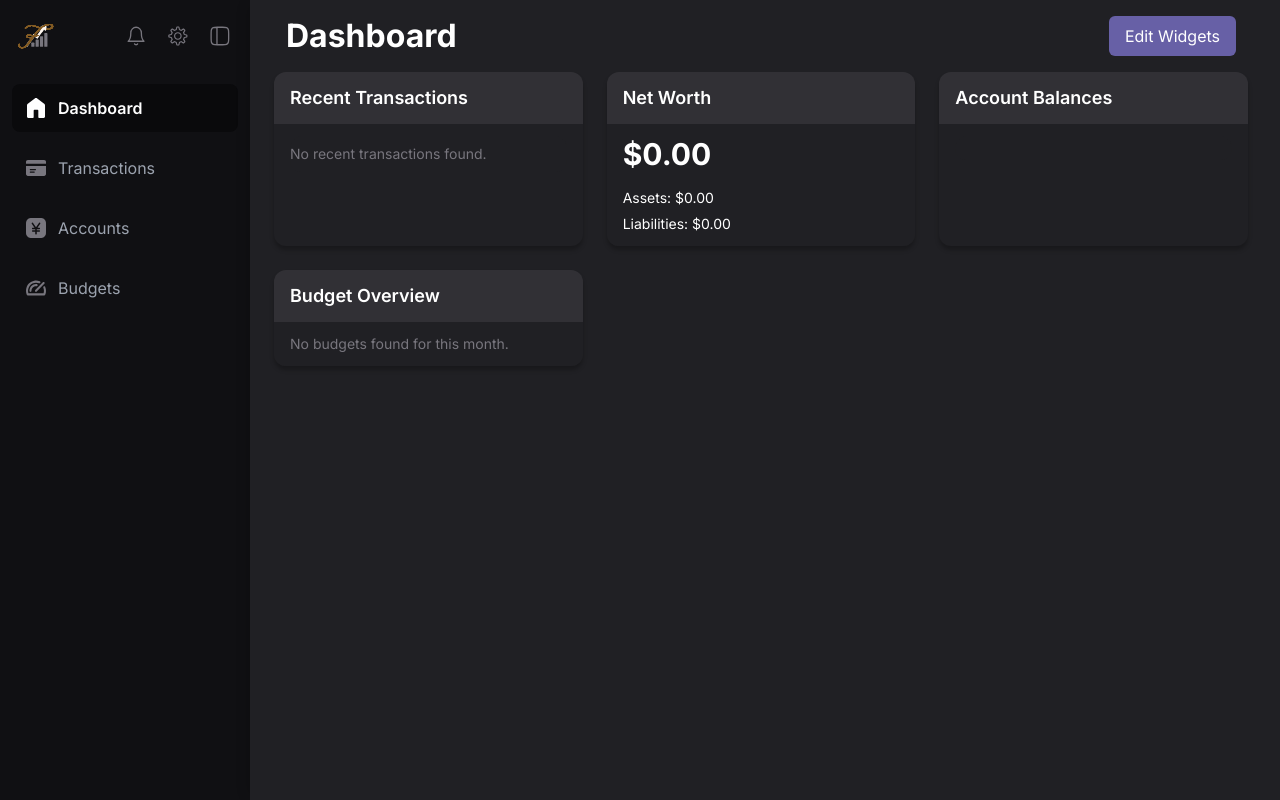
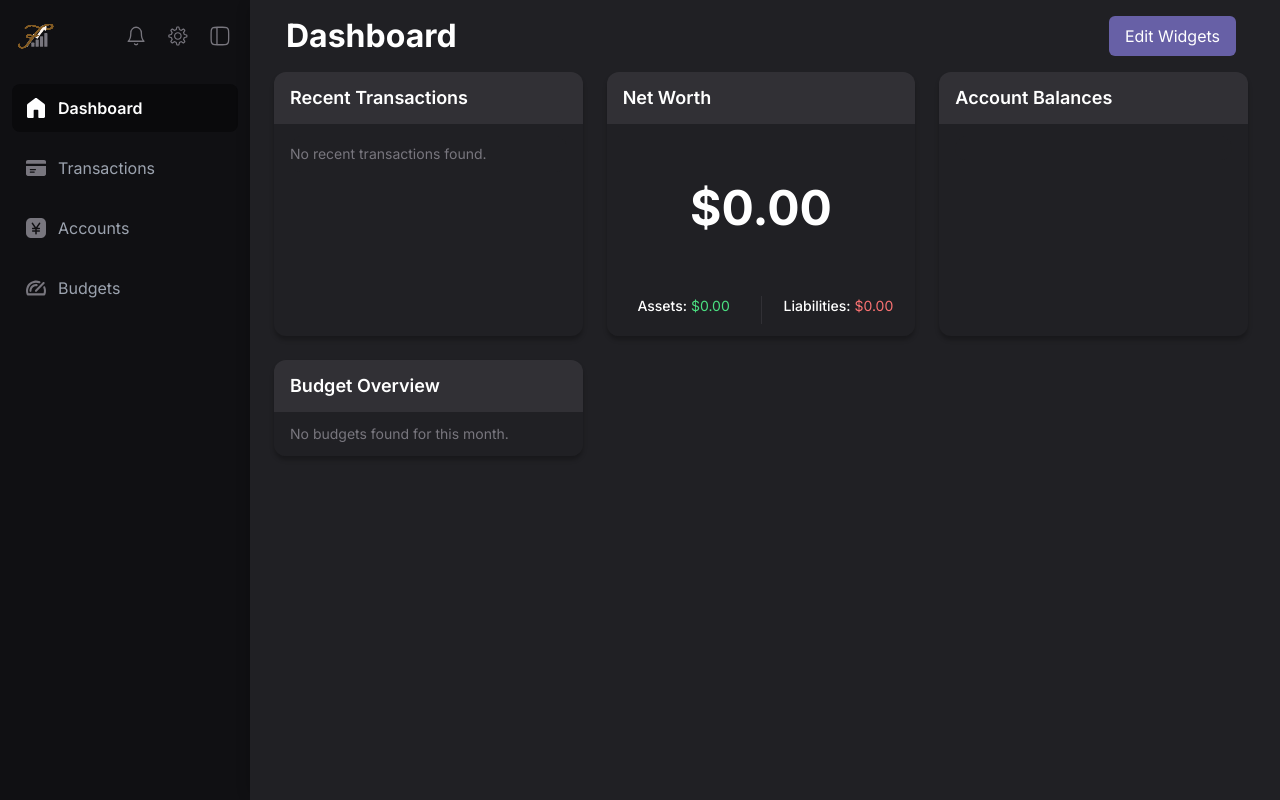
Before and after one commit to xavierAshkar/findash-mvp, a Django app: page /dashboard/ in a window 1280 px wide. Run offline with Django 5.2, Linux system fonts and the light colour scheme; the visitor is signed in with stand-in values (Sample User, id 1); data comes from the database, SQL or seed files in the repository; data that the repository does not hold is empty; parts of the project's set-up code (start-up, migrations or seed data) failed here and were passed over; some libraries are stand-ins or nearby versions.

Commit message:
feature(dashboard): improve ui of net worth widget

```diff
--- a/core/templates/core/dashboard/widgets/net_worth_widget.html
+++ b/core/templates/core/dashboard/widgets/net_worth_widget.html
@@ -1,10 +1,44 @@
-<p class="text-white text-3xl font-bold mb-4">
+<!-- Centered Net Worth -->
+<div class="text-center mt-12 mb-16">
+  <p class="text-white text-5xl font-bold">
     ${{ net_worth_data.net_worth|floatformat:2 }}
-</p>
+  </p>
+</div>
 
-<div class="text-sm text-white mb-2">
-    Assets: ${{ net_worth_data.total_assets|floatformat:2 }}
+<!-- Asset and Liability Columns -->
+<div class="flex justify-between gap-4 text-sm text-white">
+  <!-- Assets -->
+  <div class="flex-1">
+    <div class="text-center mb-2">
+      <span class="font-medium">Assets:</span>
+      <span class="text-green-400">${{ net_worth_data.total_assets|floatformat:2 }}</span>
+    </div>
+    <ul class="text-xs text-green-300 space-y-1">
+      {% for acc in net_worth_data.asset_accounts %}
+        <li class="flex justify-between">
+          <span>{{ acc.name }}</span>
+          <span>${{ acc.current_balance|floatformat:2 }}</span>
+        </li>
+      {% endfor %}
+    </ul>
+  </div>
+
+  <!-- Divider -->
+  <div class="w-[1px] bg-cardHeader"></div>
+
+  <!-- Liabilities -->
+  <div class="flex-1">
+    <div class="text-center mb-2">
+      <span class="font-medium">Liabilities:</span>
+      <span class="text-red-400">${{ net_worth_data.total_liabilities|floatformat:2 }}</span>
+    </div>
+    <ul class="text-xs text-red-300 space-y-1 text-right">
+      {% for acc in net_worth_data.credit_accounts %}
+        <li class="flex justify-between">
+          <span>{{ acc.name }}</span>
+          <span>${{ acc.current_balance|floatformat:2 }}</span>
+        </li>
+      {% endfor %}
+    </ul>
+  </div>
 </div>
-<div class="text-sm text-white">
-    Liabilities: ${{ net_worth_data.total_liabilities|floatformat:2 }}
-</div>
```
